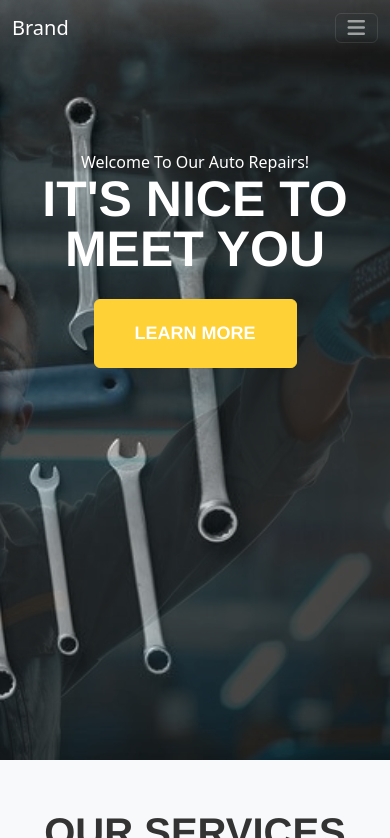
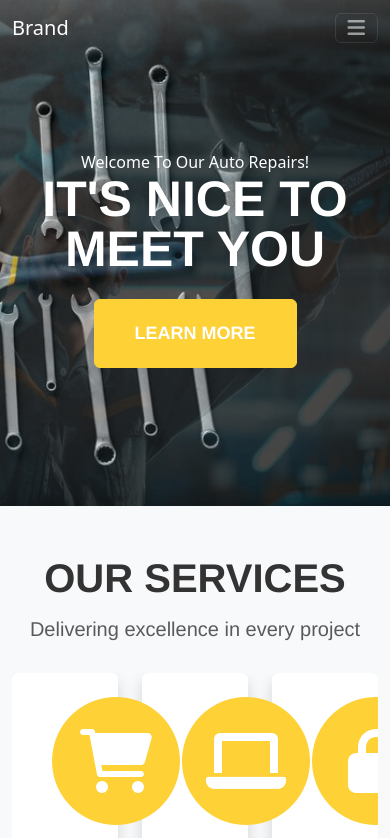
Before and after one commit to xxyq/xxyq.github.io, a plain HTML site: page index.html in a window 390 px wide. Shown: the top 838 px of the page. Drawn offline with nearby package versions, Linux system fonts and the light colour scheme.

Commit message:
display heading background for smaller screens

```diff
--- a/style.css
+++ b/style.css
@@ -551,6 +551,18 @@ header.masthead {
     }
 }
 
+@media (max-width: 768px) {
+  .masthead {
+      height: 80vh;
+  }
+}
+
+@media (max-width: 480px) {
+  .masthead {
+      height: 60vh;
+  }
+}
+
 .carousel-item {
   transition: transform 0.5s ease-in-out;
 }
```
